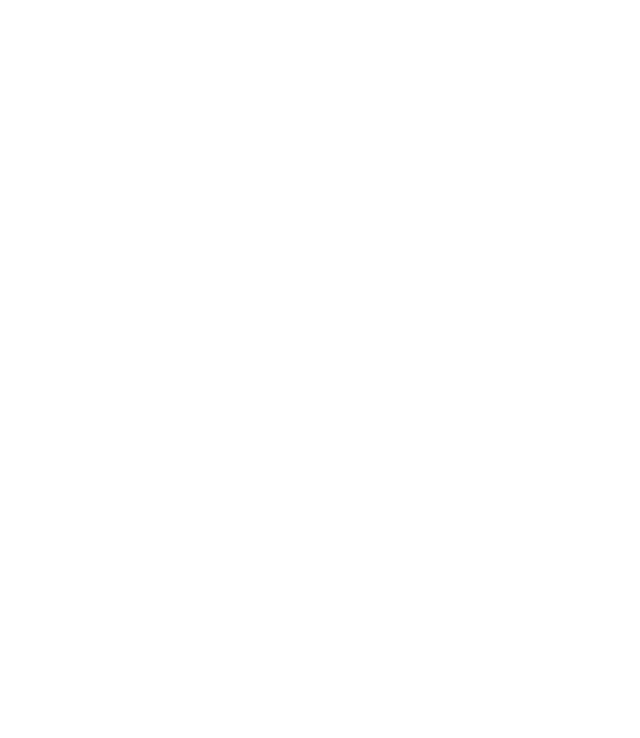
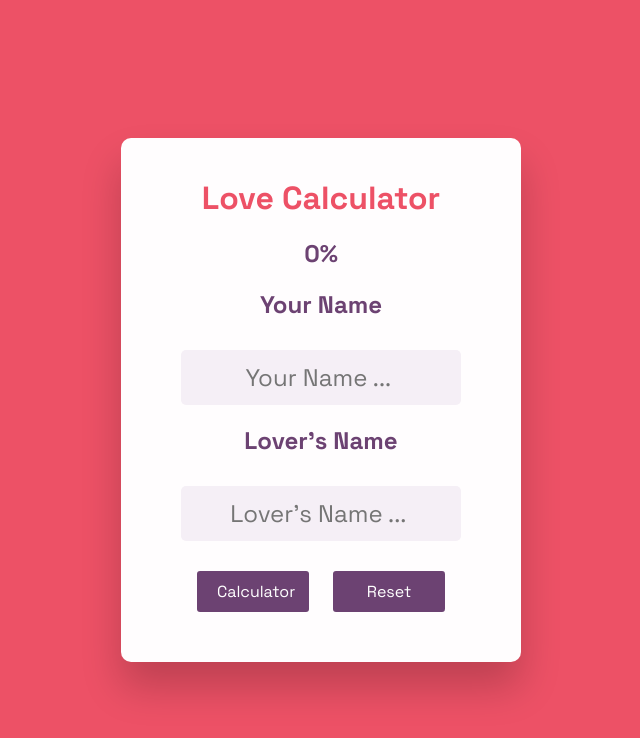
Before and after one commit to nedaashkan/JavaScript-Projects, a plain HTML site: page 08 - Love Calculator/index.html in a window 1280 px wide. Shown: the whole page, without its empty margins (319-959 px from the left). Drawn offline with Linux system fonts and the light colour scheme.

Commit message:
added html and css

```diff
--- a/08 - Love Calculator/index.html
+++ b/08 - Love Calculator/index.html
@@ -5,9 +5,38 @@
     <meta http-equiv="X-UA-Compatible" content="IE=edge" />
     <meta name="viewport" content="width=device-width, initial-scale=1.0" />
     <link rel="stylesheet" href="style.css" />
-    <title>Base Project</title>
+    <title>Love Calculator</title>
   </head>
   <body>
+    <div class="container">
+      <div>
+        <h1>Love Calculator</h1>
+        <h2>0%</h2>
+        <div class="username-box">
+          <h2>Your Name</h2>
+          <input
+            id="firstname-el"
+            class="name-box"
+            type="text"
+            placeholder="Your Name ... "
+          />
+        </div>
+        <div class="Lover-box">
+          <h2>Lover's Name</h2>
+          <input
+            id="lovername-el"
+            class="name-box"
+            type="text"
+            placeholder="Lover's Name ... "
+          />
+        </div>
+      </div>
+      <div class="btn-box">
+        <button onclick="loveCalculator()">Calculator</button>
+        <button onclick="resetFunction()">Reset</button>
+      </div>
+    </div>
+
     <script src="app.js"></script>
   </body>
 </html>
--- a/08 - Love Calculator/style.css
+++ b/08 - Love Calculator/style.css
@@ -1,5 +1,69 @@
+@import url("https://fonts.googleapis.com/css2?family=Space+Grotesk:wght@300;400;500;600;700&display=swap");
 * {
   margin: 0;
   padding: 0;
   box-sizing: border-box;
+  font-family: "Space Grotesk", sans-serif;
 }
+body {
+  background-color: #ed5166;
+  color: #2b122d;
+  display: flex;
+  flex-direction: column;
+  justify-content: center;
+  align-items: center;
+  height: 100vh;
+}
+
+.container {
+  width: 400px;
+  padding: 20px;
+  text-align: center;
+  background-color: #fffdfe;
+  border-radius: 10px;
+  padding: 40px 60px;
+  box-shadow: 0 25px 40px rgba(0, 0, 0, 0.2);
+}
+.container h1 {
+  margin-bottom: 20px;
+  color: #ed5166;
+  font-size: 2rem;
+}
+.container h2 {
+  color: #6c4272;
+  margin-bottom: 20px;
+}
+.name-box {
+  margin-top: 10px;
+  padding: 12px 14px;
+  width: 100%;
+  border: none;
+  color: #6c4272;
+  background-color: #f5eff6;
+  text-align: center;
+  outline: none;
+  font-size: 1.5rem;
+  border-radius: 5px;
+}
+
+button {
+  background-color: #6c4272;
+  border-radius: 3px;
+  border: none;
+  cursor: pointer;
+  margin: 10px 10px;
+  padding: 10px 20px 10px 20px;
+  font-size: 1rem;
+  color: white;
+  width: 40%;
+  transition: all ease-in-out 150ms;
+}
+button:hover {
+  background-color: rgb(83, 49, 87);
+}
+.Lover-box {
+  margin-top: 20px;
+}
+.btn-box {
+  margin-top: 20px;
+}
```
